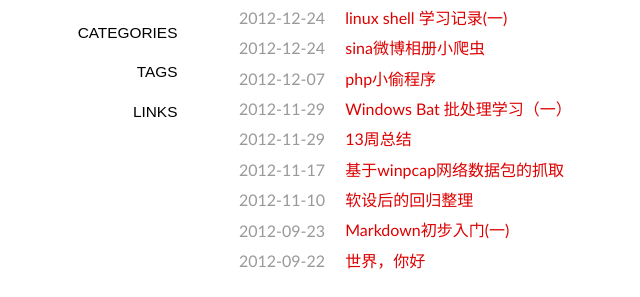
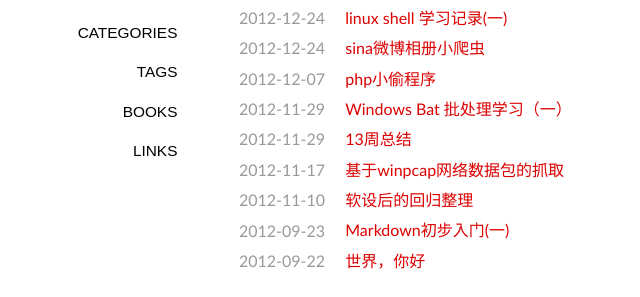
Before and after one commit to lazybios/lazybios.github.com, a Jekyll site: the page built from index.md, in a window 1280 px wide. Shown: the part 135-432 px from the top of the page, without its empty margins (101-741 px from the left). Built offline with Jekyll 4.4.1, drawn with Linux system fonts in a browser that asks for light colours; some web fonts are replaced; Markdown is read by kramdown in place of the engine named in the settings.

Commit message:
modify default layout

```diff
--- a/_layouts/default.html
+++ b/_layouts/default.html
@@ -21,6 +21,7 @@
         <span><a title="about" class="" href="{{ site.url }}/about/">about</a></span>
         <span><a title="categories" class="" href="{{ site.url }}/categories/">categories</a></span>
         <span><a title="tags" class="" href="{{ site.url }}/tags/">tags</a></span>
+        <span><a title="books" class="" href="{{ site.url }}/books/">books</a></span>
         <span><a title="links" class="" href="{{ site.url }}/links/">links</a></span>
         </nav>
         <article class="content">
```
